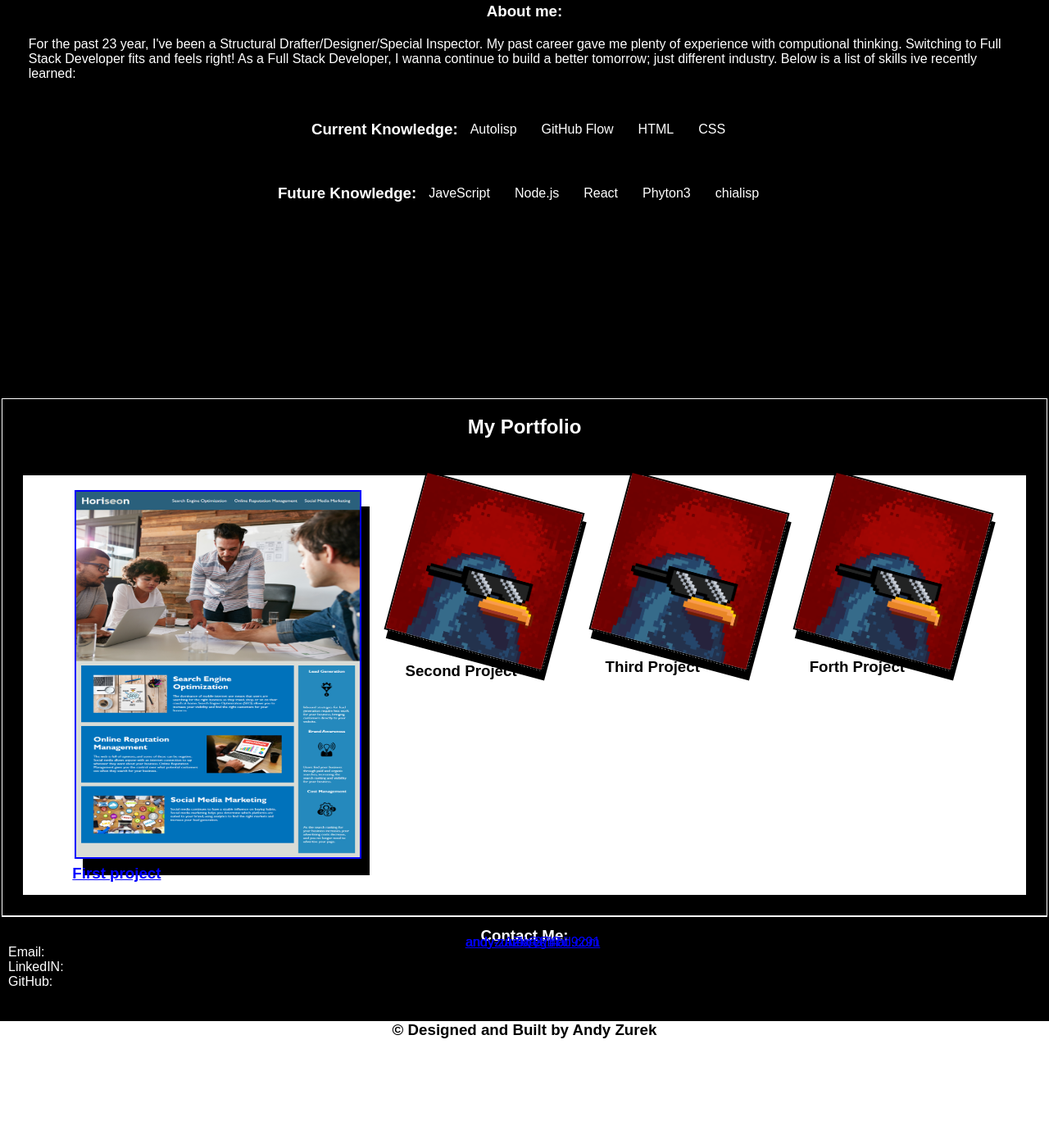
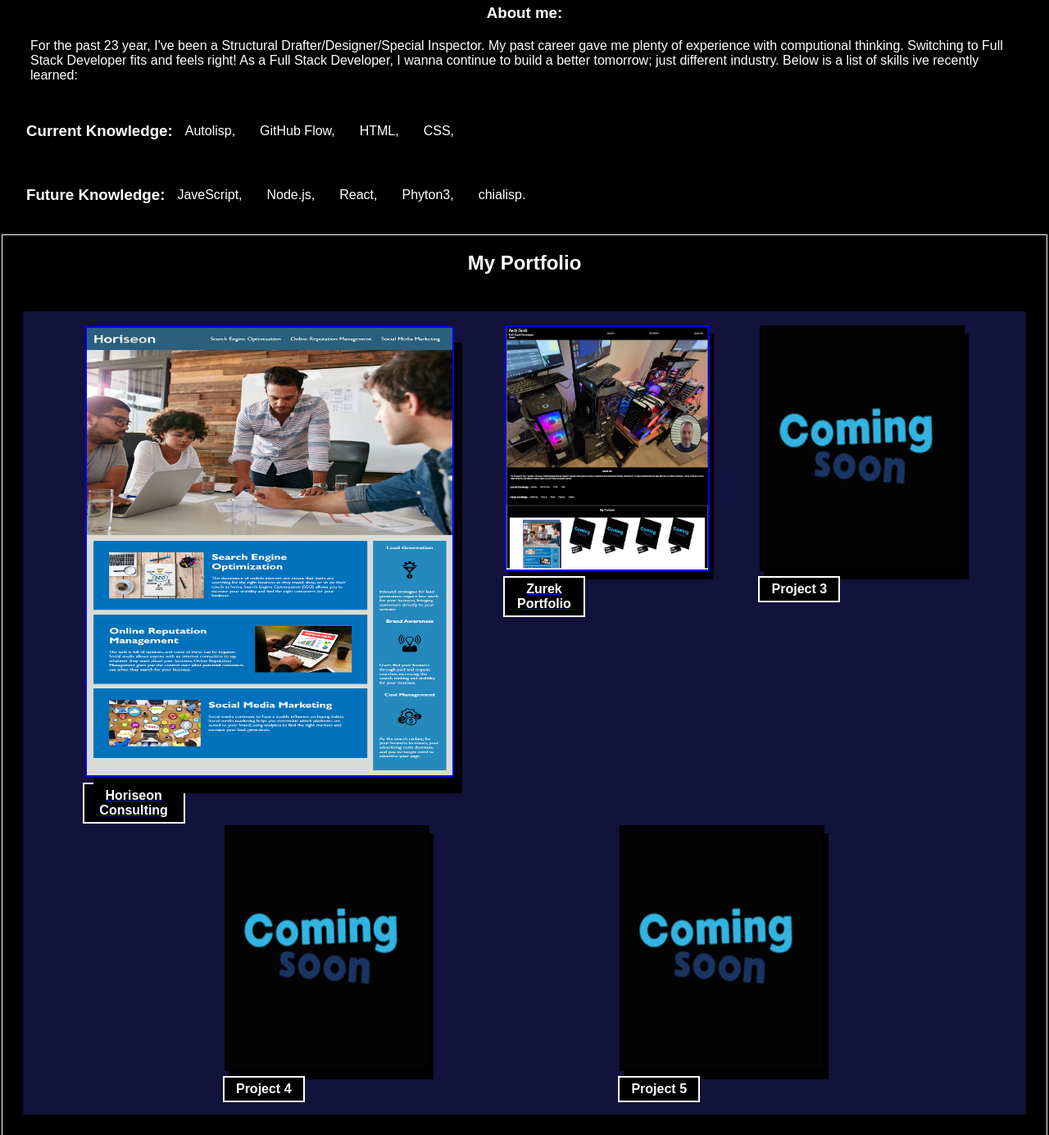
Before and after one commit to AZurek17/zurek-portfolio, a plain HTML site: page index.html in a window 1280 px wide. Shown: the part 1116-2501 px from the top of the page at 82% size. Before the commit the page ends 2384 px from the top, so only its background shows below. Drawn offline with Linux system fonts and the light colour scheme.

Commit message:
adding project 2 image, adjusting css class

```diff
--- a/assets/styles.css
+++ b/assets/styles.css
@@ -17,7 +17,7 @@ main {
 .head {
     display: flex;
     justify-content: space-between;
-    padding: 20px;
+    padding: 15px;
     height: 100px;
     align-items: center;
     background-color:black;
@@ -44,7 +44,7 @@ main {
     position: relative;
     border: 2px solid;
     width: 100%;
-    height: 1500px;
+    height: 1300px;
     background-color: black;
     /* background-attachment:local */
 
@@ -77,22 +77,23 @@ main {
     /* border: 2px solid; */
     position: relative;
     width: 100%;
-    height: 600px;
-    padding: 1%;
+    height: 100px;
+    padding: 15px;
     text-align: center;
     background-color:black;
     color: white
 }
-.skills .dev {
+.skills .div {
     display: flex;
-    justify-content: space-between;
+    justify-content: wrap;
     width: 50%;
+    text-align: left;
 }
 .skills ul {
     display: flex;
     /* flex-direction: column; */
     /* position: absolute; */
-    justify-content:center;
+    justify-content:left;
     /*text-align: left;*/
     padding: 15px;
     align-items: center;
@@ -142,7 +143,6 @@ main {
     justify-content: baseline;
     padding: .1%;
     align-items: center;
-    background-color: white;
     /* height: 800px;
     width: 100%; */
 }
@@ -155,7 +155,7 @@ main {
     border-style: thick;
     /* margin: 50px; */
     padding: 15px;
-    background-color: white;
+    background-color: rgb(18, 18, 58);
     border: 25px solid;
 }
 
@@ -171,8 +171,8 @@ main {
 .portfolio1 {
     margin: 3px;
     border: 2px solid;
-    width: 350px;
-    height: 450px;
+    width: 450px;
+    height: 550px;
     /* background-color: white; */
     box-shadow: 10px 20px black;
 
@@ -187,10 +187,10 @@ main {
 .portfolio2 {
     margin: 2px;
     border: 2px solid;
-    width: 200px;
-    height: 200px;
+    width: 250px;
+    height: 300px;
+    justify-content: center;
     /* background-color: red; */
-    transform: rotate(15deg);
     box-shadow: 5PX 10PX black;
 
 }
@@ -199,49 +199,74 @@ main {
     /* border-image: ; */
     /* float: none; */
 }
-.portfolio3 {
+
+/* .portfolio3 {
     border: 2px solid;
     flex: auto;
     width: 200px;
     height: 200px;
     background-color: blue;
+} */
+
+ h4.ptitle {
+    /* display:flex; */
+    align-items: center;
+    border: 2px solid;
+    padding: 5px;
+    text-align: center;
+    max-width: 125px;
+    /* text-align: center; */
+    background-color: black;
+    color: white;
+    z-index: 1; */
 }
 
-.ptitle {
-    border: 2px soild !important;
+h4.ptitle1 {
+    /* display:flex; */
+    align-items: center;
+    border: 2px solid;
     padding: 5px;
-    position: absolute;
-}
+    max-width: 100px;
+    position: relative;
+    text-align: center;
+    background-color: black;
+    color: white;
+    }
+
 .contact {
     position: relative;
     justify-content: space-evenly;
-    width: 100%;
-    height: 125px;
-    padding: 10px;
+    /* width: 100%;
+    height: 125px; */
+    padding: 15px;
     background-color: black;
     color: white;
     text-align: center;
 }
 
-/* .contact h1 {
+.contact h1 {
     line-height: 5%;
-} */
-
-.contact-info div{
-    display: flex;
-    position: absolute;
-    justify-content: space-evenly;
 }
 
-.contact-info p a {
+div.contact-info ul {
+    /*display: flex;
+    position: absolute; */
+    padding: 15px;
+    text-align: center;
+    margin-top: 15px;
+}
+.
+ /*
+.contact-info p {
     display: flex;
     position: absolute;
     text-align: left;
-    top:20px;
+    top:15px;
+    width: 50%;
     justify-content: space-evenly;
     width: 100%;
 
-}
+} */
 .footer {
     text-align: center;
 
--- a/index.html
+++ b/index.html
@@ -37,22 +37,22 @@
                 <P class="text-index"> For the past 23 year, I've been a Structural Drafter/Designer/Special Inspector.
                     My past career gave me plenty of experience with computional thinking. Switching to Full Stack Developer fits and feels right!
                     As a Full Stack Developer, I wanna continue to build a better tomorrow; just different industry. Below is a list of skills ive recently learned:
-                    <div class="skills text-left">
+                    <div class="skills">
                         <ul>
                             <p><h1>Current Knowledge:</h1></p>
-                            <li>Autolisp</li>
-                            <li>GitHub Flow</li>
-                            <li>HTML</li>
-                            <li>CSS</li>
+                            <li>Autolisp,</li>
+                            <li>GitHub Flow,</li>
+                            <li>HTML,</li>
+                            <li>CSS,</li>
                         </ul>
-                    <div class="skills1 text-left">
+                    <div class="skills1">
                         <ul>
                             <p><h1>Future Knowledge:</h1></p>
-                            <li>JaveScript</li>
-                            <li>Node.js</li>
-                            <li>React</li>
-                            <li>Phyton3</li>
-                            <li>chialisp</li>
+                            <li>JaveScript,</li>
+                            <li>Node.js,</li>
+                            <li>React,</li>
+                            <li>Phyton3,</li>
+                            <li>chialisp.</li>
                         </ul>
                     </div>
                 </P>
@@ -61,10 +61,11 @@
     <article id="work" class="work">
         <p><h1 class="text-center">My Portfolio</h1></p>
         <div class="workprojects">
-            <a href="https://github.com/AZurek17/html-access" target="_blank" ><img src="images/project 1.png" class="portfolio1"><h3>First project</h3></a>
-            <a><img src="images/placeholder.png" class="portfolio2"><h3 class="ptitle">Second Project</h3></a>
-            <a><img src="images/placeholder.png" class="portfolio2"><h3>Third Project</h3></a>
-            <a><img src="images/placeholder.png" class="portfolio2"><h3>Forth Project</h3></a>
+            <a href="https://github.com/AZurek17/html-access" target="_blank" ><img src="images/project 1.png" class="portfolio1"><h4 class="ptitle">Horiseon Consulting</h4></a>
+            <a href="https://github.com/AZurek17/zurek-portfolio" target="blank"><img src= "images/project 2.png" class="portfolio2"><h4 class="ptitle1">Zurek Portfolio</h4></a>
+            <a><img src="images/soon2.gif" class="portfolio2"><h4 class="ptitle1">Project 3</h4></a>
+            <a><img src="images/soon2.gif" class="portfolio2"><h4 class="ptitle1">Project 4</h4></a>
+            <a><img src="images/soon2.gif" class="portfolio2"><h4 class="ptitle1">Project 5</h4></a>
         </div>
     </article>
 
@@ -72,7 +73,7 @@
         <article id="contact" class="contact">
             <h1>Contact Me:</h1>
                 <div class="contact-info">
-                    <ul class="text-left">
+                    <ul>
                     <p>Email: <a href="mailto:andyzurek@gmail.com" target="_blank"> andyzurek@gmail.com</a></p>
                     <p>LinkedIN: <a href="https://linkedin.com/in/andy-zurek-374bb9291" target="_blank">andy-zurek-374bb9291</a> </p>
                     <p>GitHub: <a href="https://github.com/AZurek17" target="_blank"> AZurek17</a></p>
```
Also changed, not shown: images/project 2.png (added), images/soon.jpg (added), images/soon2.gif (added), 1 other file.
